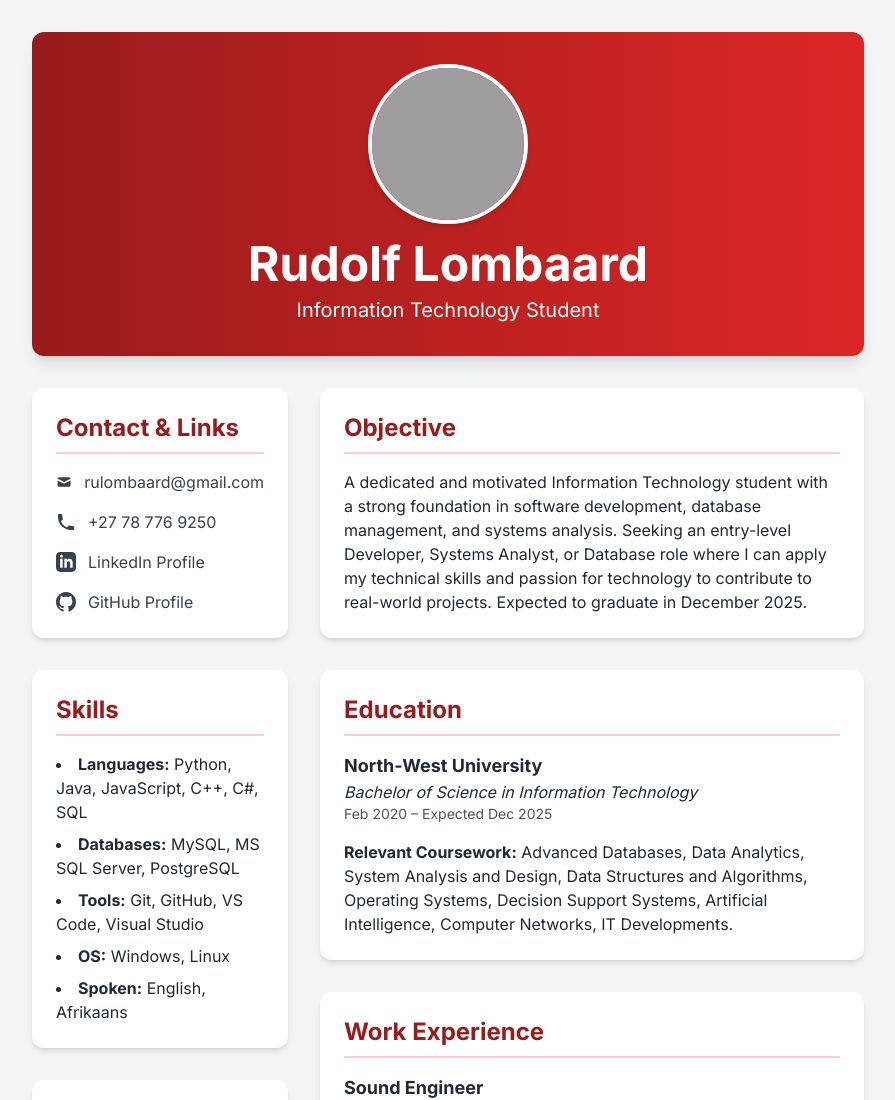
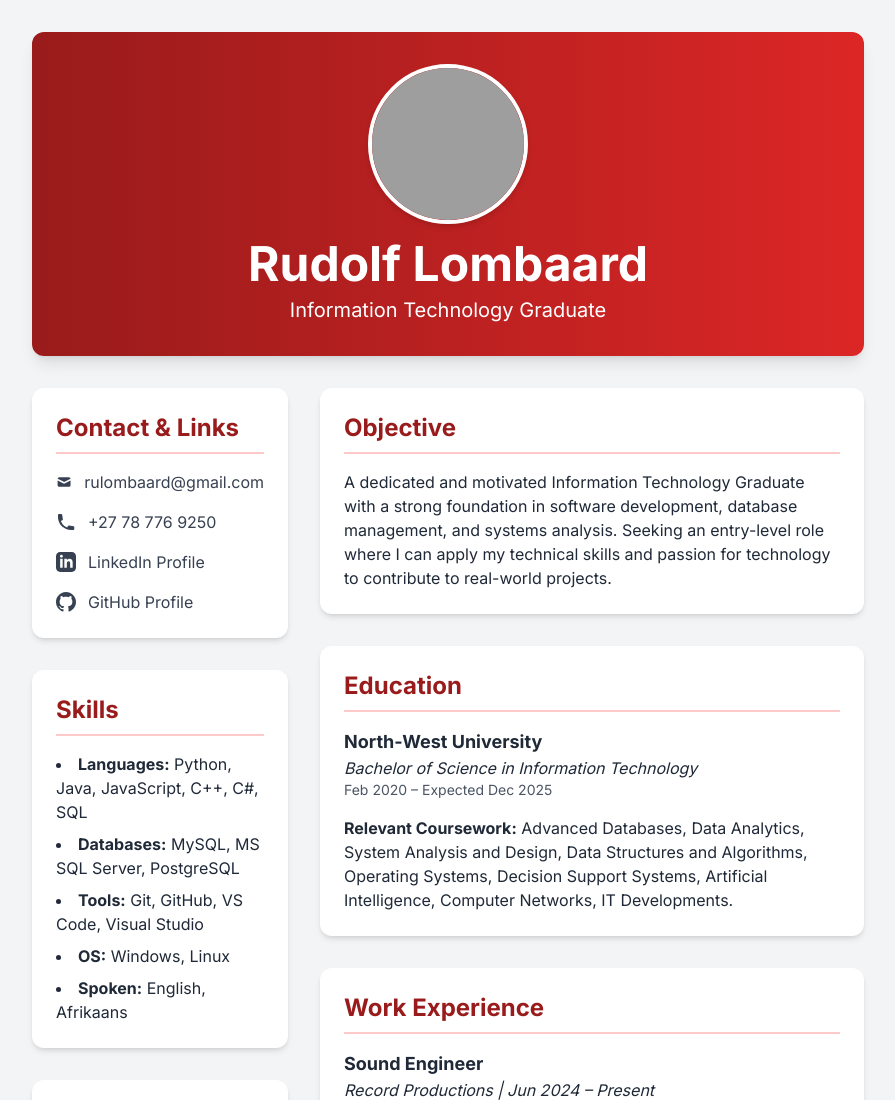
Before and after one commit to Rooster46/rooster46.github.io, a plain HTML site: page index.html in a window 1280 px wide. Shown: the top 1100 px of the page, without its empty margins (192-1087 px from the left). Drawn offline with nearby package versions, Linux system fonts and the light colour scheme; grey boxes are pictures that could not be loaded.

Commit message:
Update index.html

```diff
--- a/index.html
+++ b/index.html
@@ -28,7 +28,7 @@
         class="w-32 h-32 md:w-40 md:h-40 rounded-full object-cover mx-auto mb-4 border-4 border-white shadow-md"
         onerror="this.onerror=null;this.src='https://placehold.co/150x150/ffffff/b22222?text=RL';">
       <h1 class="text-4xl md:text-5xl font-bold">Rudolf Lombaard</h1>
-      <p class="text-xl mt-2">Information Technology Student</p>
+      <p class="text-xl mt-2">Information Technology Graduate</p>
     </header>
 
     <!-- Main Content Grid -->
@@ -97,7 +97,7 @@
         <!-- Objective Section -->
         <section class="bg-white p-6 rounded-xl shadow-md">
           <h2 class="text-2xl font-bold text-red-800 border-b-2 border-red-200 pb-2 mb-4">Objective</h2>
-          <p>A dedicated and motivated Information Technology student with a strong foundation in software development, database management, and systems analysis. Seeking an entry-level Developer, Systems Analyst, or Database role where I can apply my technical skills and passion for technology to contribute to real-world projects. Expected to graduate in December 2025.</p>
+          <p>A dedicated and motivated Information Technology Graduate with a strong foundation in software development, database management, and systems analysis. Seeking an entry-level role where I can apply my technical skills and passion for technology to contribute to real-world projects.</p>
         </section>
 
         <!-- Education Section -->
```
